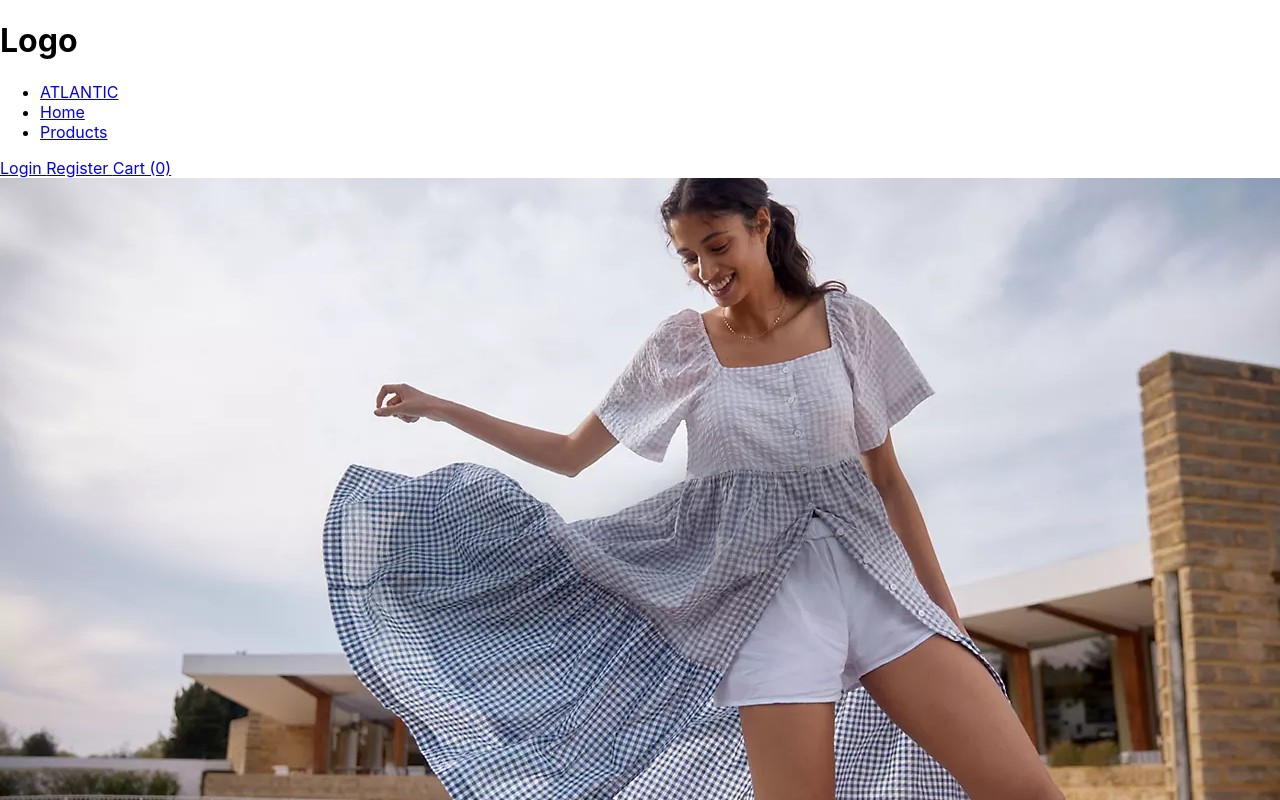
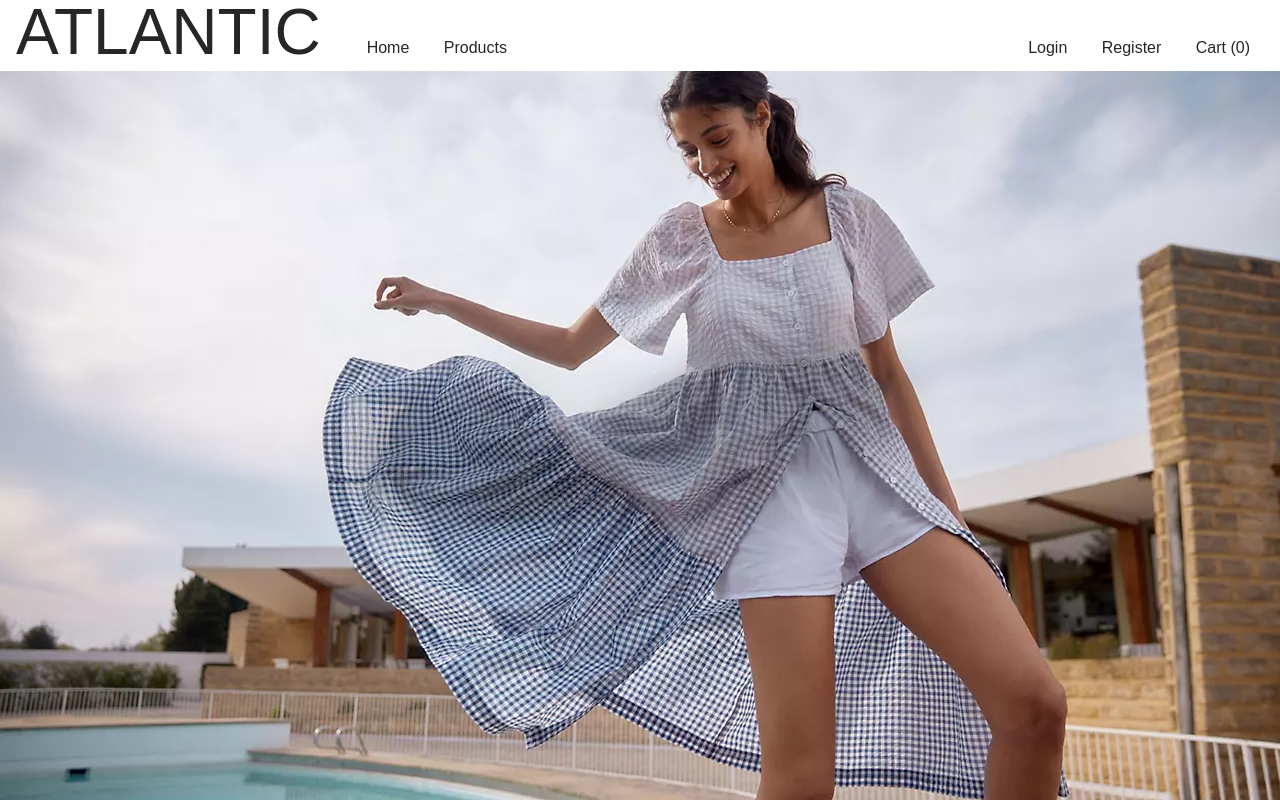
Before and after one commit to juliafan55/ecommerce-site, a React (Create React App) app: page / in a window 1280 px wide. Shown: the top 800 px of the page. Built offline with nearby package versions, Linux system fonts and the light colour scheme.

Commit message:
add home page styling

```diff
--- a/src/components/App.js
+++ b/src/components/App.js
@@ -9,11 +9,9 @@ import Product from './Product';
 //dependencies
 import { Route, Routes } from "react-router-dom"
 
-
 function App() {
   return (
     <div className="App">
-      <h1> Logo </h1>
       <Navigation />
       <Routes>
         <Route path="/" element={<Home />} />
--- a/src/components/Home.js
+++ b/src/components/Home.js
@@ -1,6 +1,6 @@
 import React from "react";
 import cardImage from "../images/home-card-image.jpeg"
-// import Products from "./Products";
+import "../styles/home.scss"
 
 function Home() {
 
--- a/src/components/Navigation.js
+++ b/src/components/Navigation.js
@@ -1,19 +1,25 @@
 import React from "react"
 import { Link } from "react-router-dom"
+import "../styles/navigation.scss"
 
 function Navigation() {
     return (
         <div className="navbar">
-            <ul className="navbar">
-            <li className="navItem"> <Link className="navLink" to="/" alt="brand"> ATLANTIC </Link></li>
-            <li className="navItem"> <Link className="navLink" to="/" alt="home"> Home </Link></li>
-            <li className="navItem"> <Link className="navLink" to="/products" alt="products"> Products </Link></li>
-            </ul>
+            <div className="logo-container">
+                <Link to="/" alt="brand" className="logo"> ATLANTIC </Link>
+            </div>
 
-            <div className="navButtons">
-                <Link className="navLogin" to="/login" alt="login"> Login </Link>
-                <Link className="navLogin" to="/register" alt="register"> Register </Link>
-                <Link className="navLogin" to="/cart" alt="cart"> Cart (0)</Link>
+            <div className="nav-container">
+                <div className="nav-products">
+                    <Link to="/" alt="home" className="nav-item"> Home </Link>
+                    <Link to="/products" alt="products" className="nav-item"> Products </Link>
+                </div>
+
+                <div className="nav-controls">
+                    <Link className="nav-login" to="/login" alt="login"> Login </Link>
+                    <Link className="nav-login" to="/register" alt="register"> Register </Link>
+                    <Link className="nav-login" to="/cart" alt="cart"> Cart (0)</Link>
+                </div>
             </div>
         </div>
     )
--- a/src/components/Product.js
+++ b/src/components/Product.js
@@ -1,5 +1,6 @@
 import React, { useEffect, useState } from "react";
-import {useParams} from "react-router"
+import { useParams } from "react-router"
+import { Link } from "react-router-dom"
 
 function Product(props) {
     const [product, setProduct] = useState([])
@@ -59,11 +60,12 @@ function Product(props) {
                         {product.description}
                     </p>
                 </div>
+                <button>Add to cart</button>
+                <Link to="/cart">Go to cart</Link>
 
             </div>
         )
     }
-
 
     return (
         <div>
--- a/src/styles/App.scss
+++ b/src/styles/App.scss
@@ -0,0 +1,139 @@
+@import "properties";
+html,
+body,
+div,
+span,
+applet,
+object,
+iframe,
+h1,
+h2,
+h3,
+h4,
+h5,
+h6,
+p,
+blockquote,
+pre,
+a,
+abbr,
+acronym,
+address,
+big,
+cite,
+code,
+del,
+dfn,
+em,
+img,
+ins,
+kbd,
+q,
+s,
+samp,
+small,
+strike,
+strong,
+sub,
+sup,
+tt,
+var,
+b,
+u,
+i,
+center,
+dl,
+dt,
+dd,
+ol,
+ul,
+li,
+fieldset,
+form,
+label,
+legend,
+table,
+caption,
+tbody,
+tfoot,
+thead,
+tr,
+th,
+td,
+article,
+aside,
+canvas,
+details,
+embed,
+figure,
+figcaption,
+footer,
+header,
+hgroup,
+menu,
+nav,
+output,
+ruby,
+section,
+summary,
+time,
+mark,
+audio,
+video {
+  margin: 0;
+  padding: 0;
+  border: 0;
+  font-size: 100%;
+  font: inherit;
+  vertical-align: baseline;
+}
+/* HTML5 display-role reset for older browsers */
+article,
+aside,
+details,
+figcaption,
+figure,
+footer,
+header,
+hgroup,
+menu,
+nav,
+section {
+  display: block;
+}
+body {
+  line-height: 1;
+}
+ol,
+ul {
+  list-style: none;
+}
+blockquote,
+q {
+  quotes: none;
+}
+blockquote:before,
+blockquote:after,
+q:before,
+q:after {
+  content: "";
+  content: none;
+}
+table {
+  border-collapse: collapse;
+  border-spacing: 0;
+}
+
+body {
+  background-color: $background-white;
+  font-family: $font;
+  font-size: 16px;
+  margin: 0;
+  padding: 0;
+  min-width: fit-content;
+}
+
+a {
+  text-decoration: none;
+  color: $font-color-black;
+}
--- a/src/styles/_properties.scss
+++ b/src/styles/_properties.scss
@@ -1,3 +1,4 @@
+@import "https://fonts.googleapis.com/css2?family=Open+Sans&display=swap";
 //background colors
 $background-white: #ffffff;
 $background-gray: #fafafa;
--- /dev/null
+++ b/src/styles/home.scss
@@ -0,0 +1 @@
+@import "properties";
--- /dev/null
+++ b/src/styles/navigation.scss
@@ -0,0 +1,37 @@
+@import "properties";
+
+.navbar {
+  display: flex;
+
+  .logo {
+    font-size: 4em;
+    padding: 16px;
+  }
+  .nav-container {
+    display: flex;
+    margin-top: 25px;
+
+    .nav-products {
+      padding: 15px;
+
+      .nav-item {
+        padding: 0 15px;
+        &:hover {
+          text-decoration: underline;
+        }
+      }
+    }
+    .nav-controls {
+      padding: 15px;
+      position: absolute;
+      right: 0;
+
+      .nav-login {
+        padding: 0 15px;
+        &:hover {
+          text-decoration: underline;
+        }
+      }
+    }
+  }
+}
```
